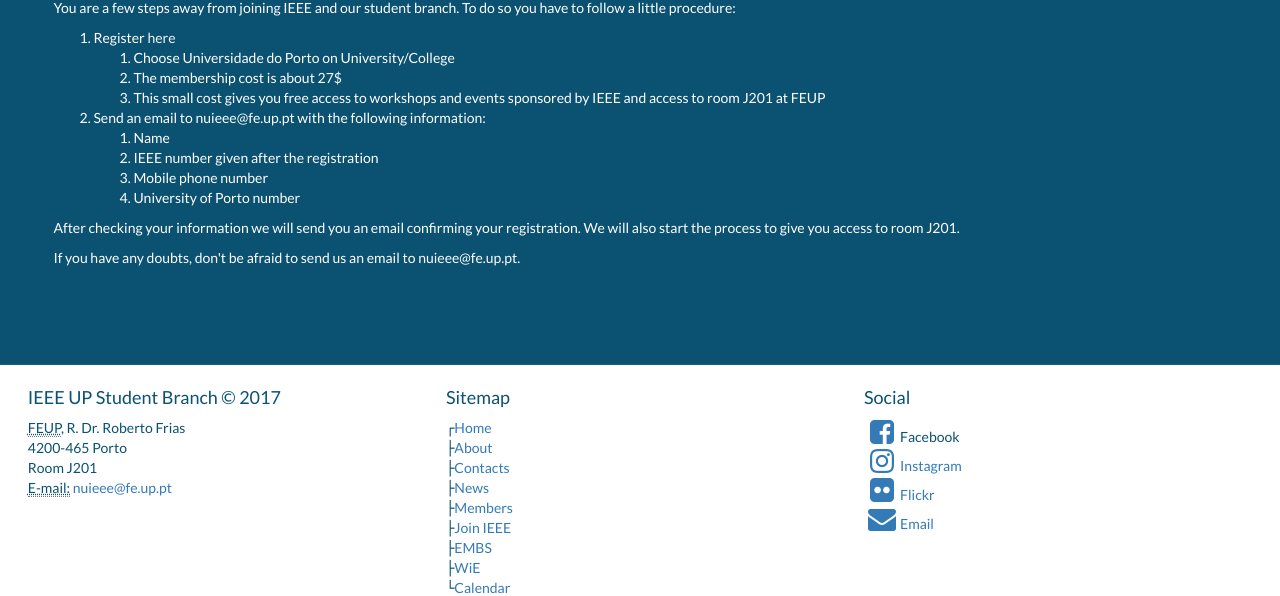
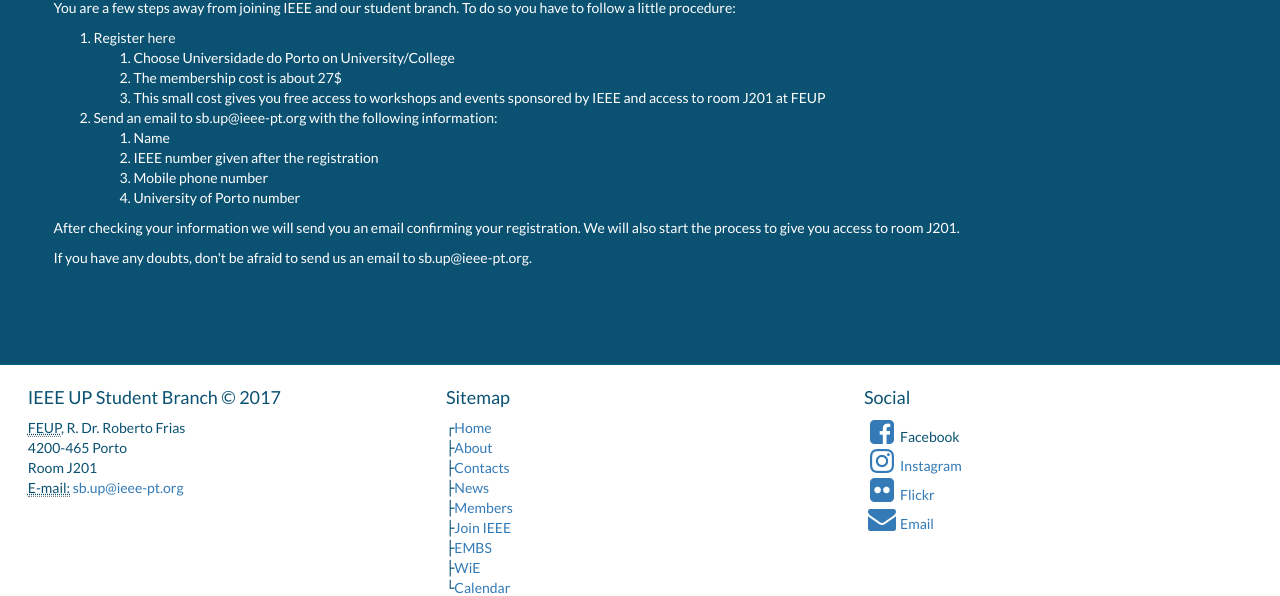
Before and after one commit to ieeeupsb/nuieee-website, a Jekyll site: the page built from membership.html, in a window 1280 px wide. Shown: the part 236-832 px from the top of the page. Built offline with Jekyll 4.4.1, drawn with Linux system fonts in a browser that asks for light colours; nearby versions of some CDN libraries.

Commit message:
Update email

```diff
--- a/_config.yml
+++ b/_config.yml
@@ -14,7 +14,7 @@
 # You can create any custom variable you would like, and they will be accessible
 # in the templates via {{ site.myvariable }}.
 title: IEEE UP Student Branch
-email: nuieee@fe.up.pt
+email: sb.up@ieee-pt.org
 description: > # this means to ignore newlines until "baseurl:"
   Write an awesome description for your new site here. You can edit this
   line in _config.yml. It will appear in your document head meta (for
```
